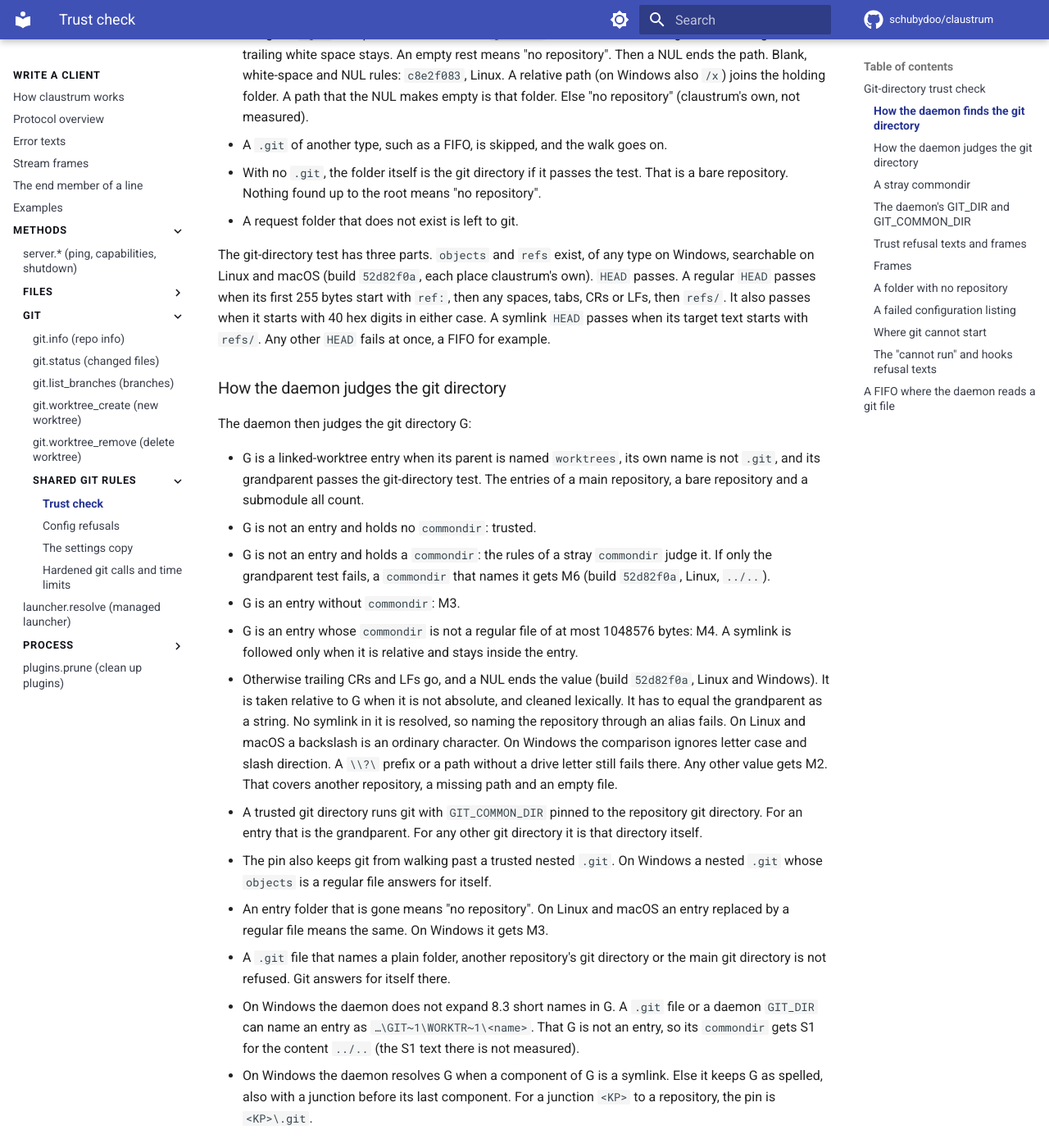
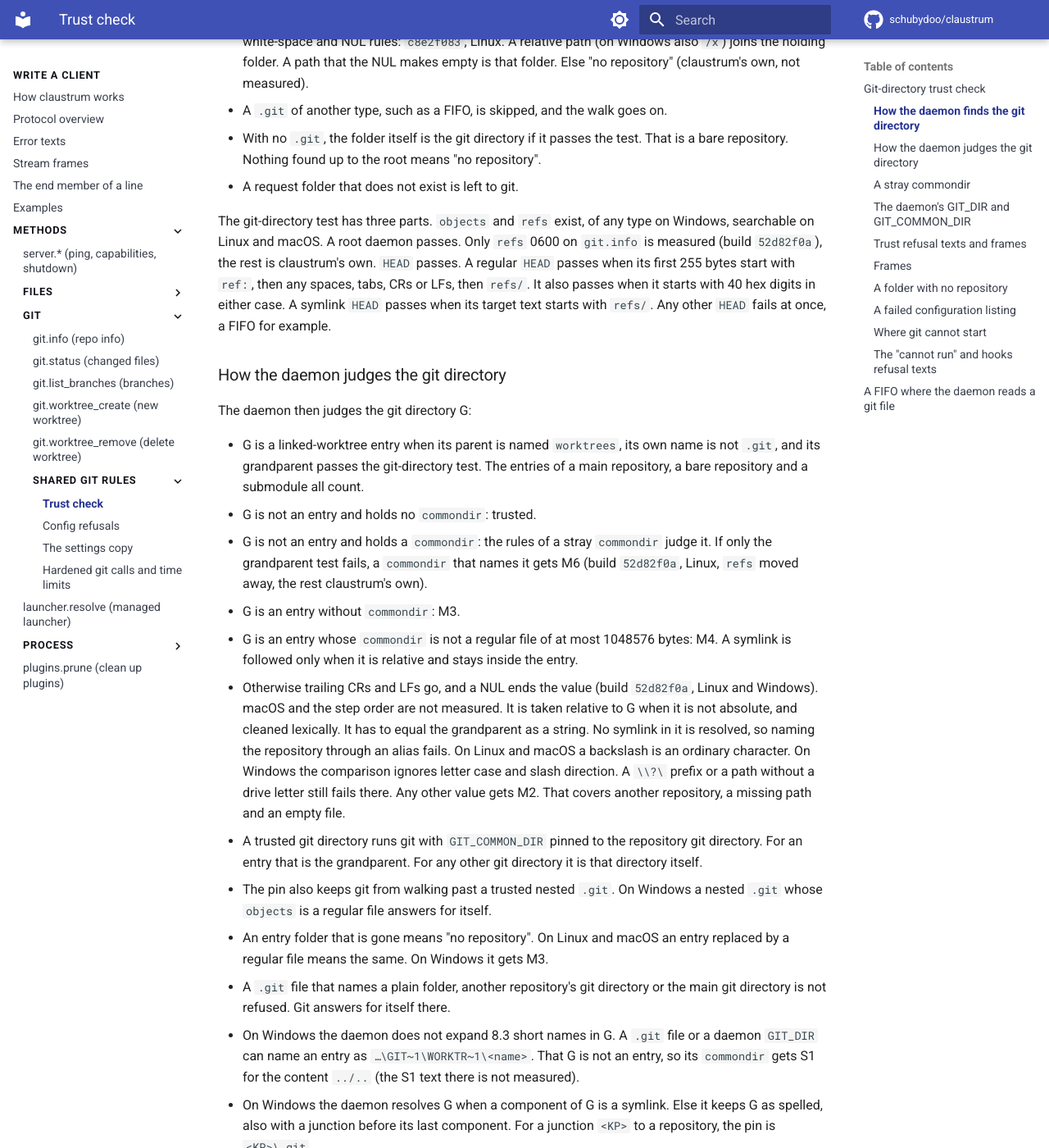
Before and after one commit to schubydoo/claustrum, an MkDocs documentation site: the page built from docs/protocol/git-rules-trust.md, in a window 1280 px wide and 1400 px high, scrolled down 1250 px. Shown: the whole window at 82% size. Built offline with MkDocs 1.6.1 and Material for MkDocs 9.7.7, drawn with Linux system fonts in a browser that asks for light colours; comment, search, counter and statistics services are not loaded; some of the changed text lies outside the part shown.

Commit message:
docs: narrow the measured marks of the trust check rules
Co-Authored-By: Claude Opus 5.5 <noreply@anthropic.com>

```diff
--- a/docs/protocol/git-rules-trust.md
+++ b/docs/protocol/git-rules-trust.md
@@ -56,8 +54,9 @@ the daemon walks up from the request folder:
 - A request folder that does not exist is left to git.
 
 The git-directory test has three parts. `objects` and `refs` exist, of any type on
-Windows, searchable on Linux and macOS (build `52d82f0a`, each place claustrum's
-own). `HEAD` passes. A regular `HEAD` passes when its first 255 bytes start with `ref:`,
+Windows, searchable on Linux and macOS. A root daemon passes. Only `refs` 0600 on
+`git.info` is measured (build `52d82f0a`), the rest is claustrum's own. `HEAD`
+passes. A regular `HEAD` passes when its first 255 bytes start with `ref:`,
 then any spaces, tabs, CRs or LFs, then `refs/`. It also passes when it starts
 with 40 hex digits in either case. A symlink `HEAD` passes when its target text
 starts with `refs/`. Any other `HEAD` fails at once, a FIFO for example.
@@ -72,12 +71,13 @@ The daemon then judges the git directory G:
 - G is not an entry and holds no `commondir`: trusted.
 - G is not an entry and holds a `commondir`: the rules of a stray `commondir`
   judge it. If only the grandparent test fails, a `commondir` that names it gets
-  M6 (build `52d82f0a`, Linux, `../..`).
+  M6 (build `52d82f0a`, Linux, `refs` moved away, the rest
+  claustrum's own).
 - G is an entry without `commondir`: M3.
 - G is an entry whose `commondir` is not a regular file of at most 1048576 bytes:
   M4. A symlink is followed only when it is relative and stays inside the entry.
 - Otherwise trailing CRs and LFs go, and a NUL ends the value (build
-  `52d82f0a`, Linux and Windows). It is taken relative to G when it is not
+  `52d82f0a`, Linux and Windows). macOS and the step order are not measured. It is taken relative to G when it is not
   absolute, and cleaned lexically. It has to equal
   the grandparent as a string. No symlink in it is resolved, so naming the
   repository through an alias fails. On Linux and macOS a backslash is an
@@ -125,7 +125,7 @@ these steps:
    that is absolute, or that leaves G, gets S2 with `openat commondir: path
    escapes from parent` (measured on Linux).
 3. The content with every trailing CR and LF removed, up to a NUL, is exactly `.`
-   or `./` (the NUL is claustrum's own). A space or a tab is not trimmed. Any other content gets S1, which quotes it. So
+   or `./` (the NUL is claustrum's own, not measured). A space or a tab is not trimmed. Any other content gets S1, which quotes it. So
    ` .`, `. `, `.<TAB>`, `./x`, `..`, an empty file, `.\` and the absolute path of
    G itself are all refused.
 4. G then passes the git-directory test, or it gets S3. When both S2 and S3 apply,
```
Also changed, not shown: other parts of docs/protocol/git-rules-trust.md (+2 -6 lines), .changeset/gitdir-trust-52d.md (+1 -1 lines), docs/UPSTREAM-TRACKING.md (+2 -2 lines), docs/protocol/errors.md (+1 -1 lines), docs/protocol/git-list-branches.md (+2 -1 lines), docs/protocol/git-status.md (+0 -1 lines), 2 other files.
